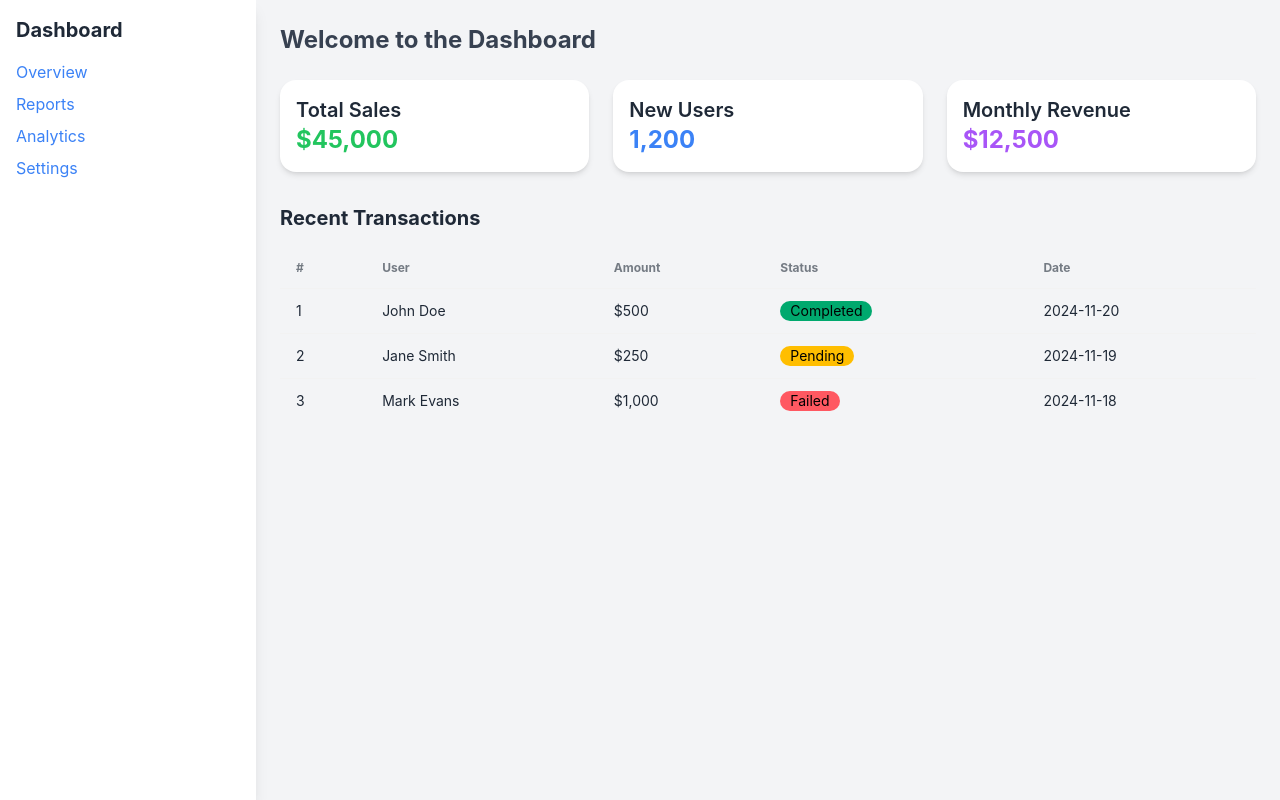
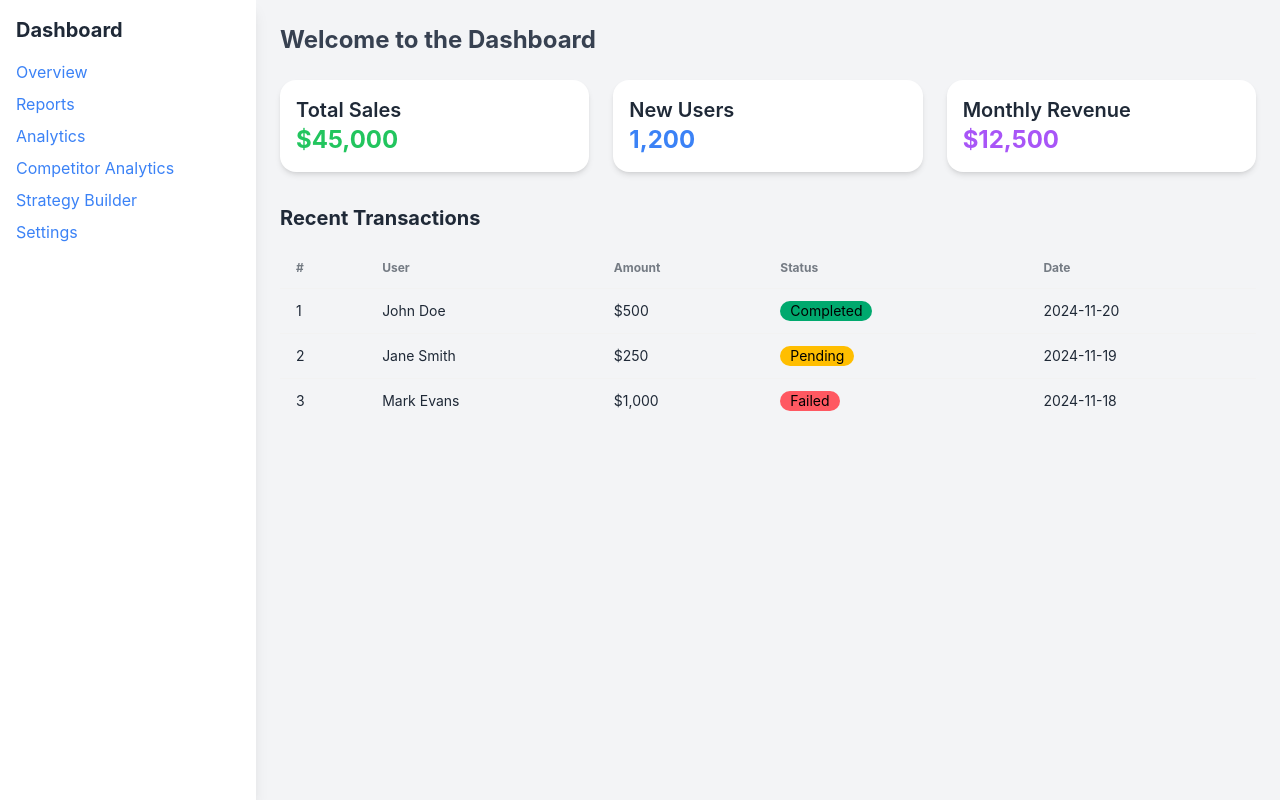
Before and after one commit to ottojoash/ai-marketing-system, a React (Create React App) app: page /dashboard in a window 1280 px wide. Built offline with nearby package versions, Linux system fonts and the light colour scheme.

Commit message:
components

```diff
--- a/src/components/Analytics/Analytics.js
+++ b/src/components/Analytics/Analytics.js
@@ -0,0 +1,12 @@
+import React from "react";
+
+const Analytics = () => {
+  return (
+    <div>
+      <h1 className="text-2xl font-bold mb-4">Analytics</h1>
+      <p>Analyze your data in this section.</p>
+    </div>
+  );
+};
+
+export default Analytics;
--- a/src/components/CompetitorAnalysis/CompetitorAnalysis.js
+++ b/src/components/CompetitorAnalysis/CompetitorAnalysis.js
@@ -0,0 +1,12 @@
+import React from "react";
+
+const CompetitorAnalytics = () => {
+  return (
+    <div>
+      <h1 className="text-2xl font-bold mb-4">Competitor Analytics</h1>
+      <p>Compare your data with competitors.</p>
+    </div>
+  );
+};
+
+export default CompetitorAnalytics;
--- a/src/components/Dashboard/Dashboard.js
+++ b/src/components/Dashboard/Dashboard.js
@@ -1,38 +1,11 @@
 import React from "react";
+import Sidebar from "../Shared/SideBar";
 
 const Dashboard = () => {
   return (
     <div className="flex min-h-screen bg-gray-100">
       {/* Sidebar */}
-      <aside className="w-64 bg-white shadow-lg hidden md:block">
-        <div className="p-4">
-          <h2 className="text-xl font-bold mb-4">Dashboard</h2>
-          <nav>
-            <ul>
-              <li className="mb-2">
-                <a href="#" className="text-blue-500 hover:underline">
-                  Overview
-                </a>
-              </li>
-              <li className="mb-2">
-                <a href="#" className="text-blue-500 hover:underline">
-                  Reports
-                </a>
-              </li>
-              <li className="mb-2">
-                <a href="#" className="text-blue-500 hover:underline">
-                  Analytics
-                </a>
-              </li>
-              <li>
-                <a href="#" className="text-blue-500 hover:underline">
-                  Settings
-                </a>
-              </li>
-            </ul>
-          </nav>
-        </div>
-      </aside>
+      <Sidebar/>
 
       {/* Main Content */}
       <main className="flex-1 p-4 md:p-6">
--- /dev/null
+++ b/src/components/Shared/SideBar.js
@@ -0,0 +1,90 @@
+import React from "react";
+import { NavLink } from "react-router-dom";
+
+const Sidebar = () => {
+  return (
+    <aside className="w-64 bg-white shadow-lg hidden md:block">
+      <div className="p-4">
+        <h2 className="text-xl font-bold mb-4">Dashboard</h2>
+        <nav>
+          <ul>
+            <li className="mb-2">
+              <NavLink
+                to="/overview"
+                className={({ isActive }) =>
+                  isActive
+                    ? "text-blue-600 font-bold underline"
+                    : "text-blue-500 hover:underline"
+                }
+              >
+                Overview
+              </NavLink>
+            </li>
+            <li className="mb-2">
+              <NavLink
+                to="/reports"
+                className={({ isActive }) =>
+                  isActive
+                    ? "text-blue-600 font-bold underline"
+                    : "text-blue-500 hover:underline"
+                }
+              >
+                Reports
+              </NavLink>
+            </li>
+            <li className="mb-2">
+              <NavLink
+                to="/analytics"
+                className={({ isActive }) =>
+                  isActive
+                    ? "text-blue-600 font-bold underline"
+                    : "text-blue-500 hover:underline"
+                }
+              >
+                Analytics
+              </NavLink>
+            </li>
+            <li className="mb-2">
+              <NavLink
+                to="/competitor-analytics"
+                className={({ isActive }) =>
+                  isActive
+                    ? "text-blue-600 font-bold underline"
+                    : "text-blue-500 hover:underline"
+                }
+              >
+                Competitor Analytics
+              </NavLink>
+            </li>
+            <li className="mb-2">
+              <NavLink
+                to="/strategy-builder"
+                className={({ isActive }) =>
+                  isActive
+                    ? "text-blue-600 font-bold underline"
+                    : "text-blue-500 hover:underline"
+                }
+              >
+                Strategy Builder
+              </NavLink>
+            </li>
+            <li className="mb-2">
+              <NavLink
+                to="/settings"
+                className={({ isActive }) =>
+                  isActive
+                    ? "text-blue-600 font-bold underline"
+                    : "text-blue-500 hover:underline"
+                }
+              >
+                Settings
+              </NavLink>
+            </li>
+          </ul>
+        </nav>
+      </div>
+    </aside>
+  );
+};
+
+export default Sidebar;
```
